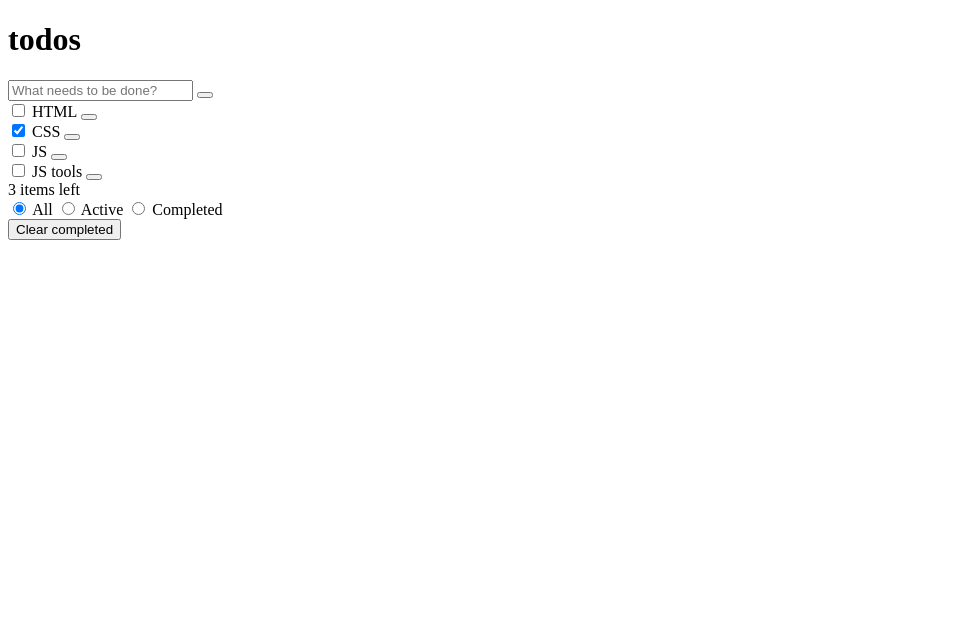
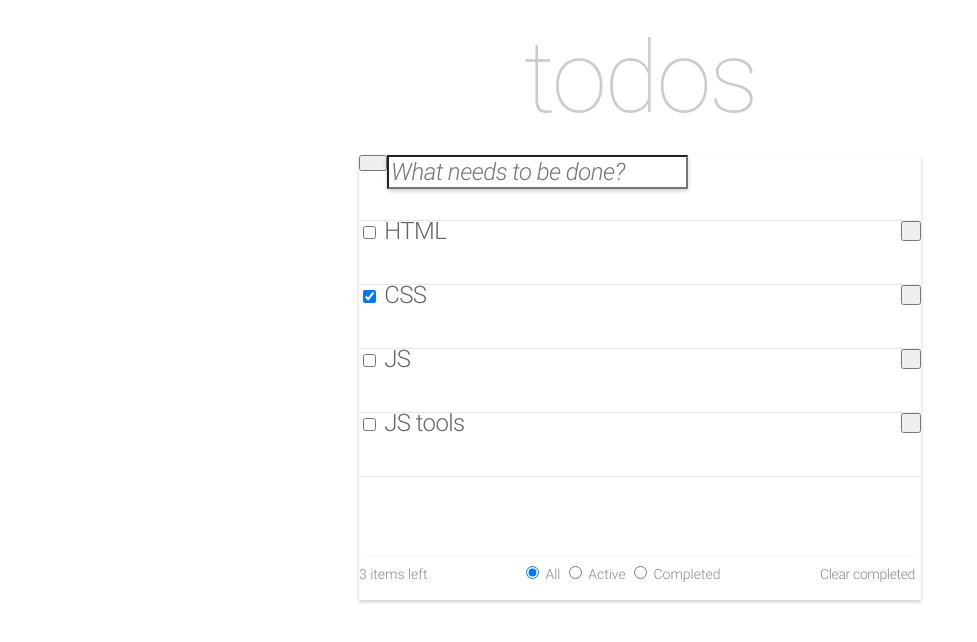
Before and after one commit to ok-technopolis-autumn-2022/Vlad_Korzh, a plain HTML site: page src/index.html in a window 1280 px wide. Shown: the whole page, without its empty margins (0-977 px from the left). Drawn offline with Linux system fonts and the light colour scheme.

Commit message:
add first design for "todos"

```diff
--- a/src/index.html
+++ b/src/index.html
@@ -4,6 +4,7 @@
     <meta charset="UTF-8"/>
     <meta name="description" content="Todos is a website project from Technopolis VK"/>
     <title>todos</title>
+    <link href="style/layout.css" rel="stylesheet"/>
 </head>
 <body>
 <header>
@@ -16,8 +17,7 @@
                 <label>
                     <input type="text" id="search-todos" placeholder="What needs to be done?">
                 </label>
-                <button class="button-down-arrow">
-                </button>
+                <button class="button-down-arrow"></button>
             </header>
             <article class="todo-app-checklist">
                 <div class="section-todos">
--- /dev/null
+++ b/src/style/fonts.css
@@ -0,0 +1,35 @@
+/* roboto-100 - latin */
+@font-face {
+    font-family: 'Roboto';
+    font-style: normal;
+    font-weight: 100;
+    src: local(''),
+    url('../fonts/roboto-v30-latin-100.woff2') format('woff2'), /* Chrome 26+, Opera 23+, Firefox 39+ */ url('../fonts/roboto-v30-latin-100.woff') format('woff'); /* Chrome 6+, Firefox 3.6+, IE 9+, Safari 5.1+ */
+}
+
+/* roboto-100italic - latin */
+@font-face {
+    font-family: 'Roboto';
+    font-style: italic;
+    font-weight: 100;
+    src: local(''),
+    url('../fonts/roboto-v30-latin-100italic.woff2') format('woff2'), /* Chrome 26+, Opera 23+, Firefox 39+ */ url('../fonts/roboto-v30-latin-100italic.woff') format('woff'); /* Chrome 6+, Firefox 3.6+, IE 9+, Safari 5.1+ */
+}
+
+/* roboto-300 - latin */
+@font-face {
+    font-family: 'Roboto';
+    font-style: normal;
+    font-weight: 300;
+    src: local(''),
+    url('../fonts/roboto-v30-latin-300.woff2') format('woff2'), /* Chrome 26+, Opera 23+, Firefox 39+ */ url('../fonts/roboto-v30-latin-300.woff') format('woff'); /* Chrome 6+, Firefox 3.6+, IE 9+, Safari 5.1+ */
+}
+
+/* roboto-300italic - latin */
+@font-face {
+    font-family: 'Roboto';
+    font-style: italic;
+    font-weight: 300;
+    src: local(''),
+    url('../fonts/roboto-v30-latin-300italic.woff2') format('woff2'), /* Chrome 26+, Opera 23+, Firefox 39+ */ url('../fonts/roboto-v30-latin-300italic.woff') format('woff'); /* Chrome 6+, Firefox 3.6+, IE 9+, Safari 5.1+ */
+}
--- /dev/null
+++ b/src/style/layout.css
@@ -0,0 +1,128 @@
+@import url(fonts.css);
+
+h1 {
+    text-align: center;
+
+    font-family: 'Roboto', serif;
+    font-style: normal;
+    font-weight: 100;
+    font-size: 100px;
+    line-height: 21px;
+    letter-spacing: -2.5px;
+
+    color: #CCCCCC;
+}
+
+.todo-app-dropdown-list-header {
+    width: 562px;
+    height: 66px;
+
+    background: #FFFFFF;
+    box-shadow: inset 0 -1px 0 #E6E6E6;
+}
+
+.todo-app-dropdown-list {
+    margin: 0 auto;
+    width: 562px;
+    height: 402px;
+
+    background: #FFFFFF;
+    box-shadow: 0 2px 4px rgba(0, 0, 0, 0.2);
+}
+
+.button-down-arrow {
+    float: left;
+    width: 28px;
+    height: 16px;
+}
+
+#search-todos {
+    font-family: 'Roboto', serif;
+    font-style: italic;
+    font-weight: 300;
+    font-size: 24px;
+    line-height: 21px;
+
+    text-align: left;
+    letter-spacing: -0.6px;
+
+    color: #CCCCCC;
+    box-shadow: 0 2px 4px rgba(0, 0, 0, 0.2);
+}
+
+.todo-app-checklist {
+    display: flex;
+    flex-direction: column;
+    align-items: center;
+
+    font-family: 'Roboto', serif;
+    font-style: normal;
+    font-weight: 300;
+    font-size: 24px;
+    line-height: 21px;
+    letter-spacing: -0.6px;
+
+    color: #666666;
+}
+
+.section-todos {
+    width: 562px;
+    height: 64px;
+
+    background: #FFFFFF;
+    box-shadow: inset 0 -1px 0 #E6E6E6;
+}
+
+.button-delete {
+    float: right;
+    width: 20px;
+    height: 20px;
+}
+
+footer {
+    display: flex;
+    flex-direction: row;
+    margin: 0 auto;
+    width: 562px;
+    height: 43px;
+
+    box-shadow: inset 0 1px 0 #E6E6E6;
+}
+
+.todo-app-footer-container {
+    display: flex;
+    flex-direction: row;
+    justify-content: space-between;
+    width: 562px;
+
+    font-family: 'Roboto', serif;
+    font-size: 14px;
+    background: #FFFFFF;
+    color: #888888;
+    box-shadow: 0 2px 4px rgba(0, 0, 0, 0.2);
+}
+
+.footer-number-remaining-todos {
+    line-height: 35px;
+}
+
+.buttons {
+    line-height: 35px;
+}
+
+.footer-cleaning-action {
+    line-height: 35px;
+}
+
+.button-clear {
+    font-family: 'Roboto', serif;
+    font-style: normal;
+    font-weight: 300;
+    font-size: 14px;
+    line-height: 21px;
+    letter-spacing: -0.35px;
+
+    color: #888888;
+    background: #FFFFFF;
+    border: none;
+}
```
Also changed, not shown: src/fonts/roboto-v30-latin-100.woff (added), src/fonts/roboto-v30-latin-100.woff2 (added), src/fonts/roboto-v30-latin-100italic.woff (added), src/fonts/roboto-v30-latin-100italic.woff2 (added), src/fonts/roboto-v30-latin-300.woff (added), src/fonts/roboto-v30-latin-300.woff2 (added), src/fonts/roboto-v30-latin-300italic.woff (added), src/fonts/roboto-v30-latin-300italic.woff2 (added).
